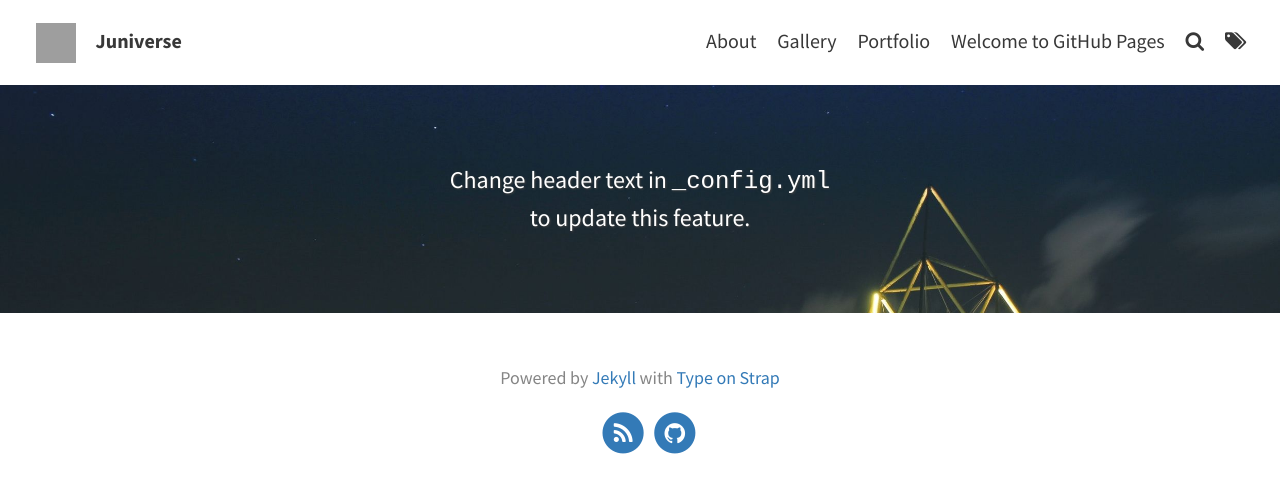
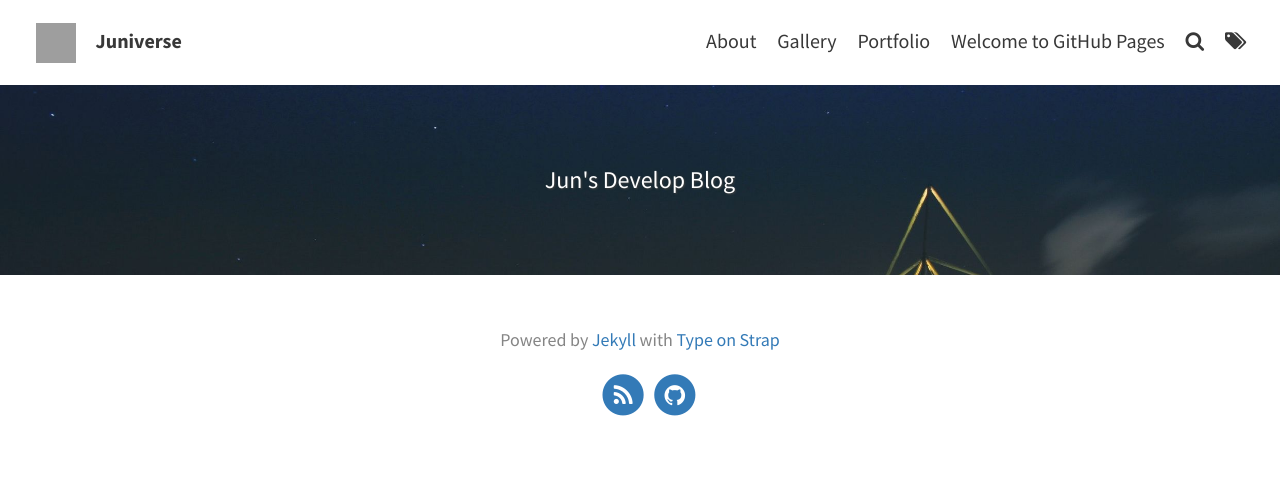
Before and after one commit to juniverse1103/juniverse1103.github.io, a Jekyll site: the page built from index.md, in a window 1280 px wide. Shown: the top 493 px of the page. Built offline with Jekyll 4.4.1, drawn with Linux system fonts in a browser that asks for light colours; our own code applies the rules of GitHub Pages for plain Markdown files; the list of posts is cut into pages by our own code; grey boxes are pictures that could not be loaded.

Commit message:
yml changed

```diff
--- a/_config.yml
+++ b/_config.yml
@@ -15,7 +15,7 @@ theme_settings:
 
   # Header and footer text
   header_text: > #two or three lines to describe your site
-     <p>Change header text in <code>_config.yml</code> <br> to update this feature.</p>
+     <p>Jun's Develop Blog</p>
   header_text_feature_image: assets/img/pexels/triangular.jpeg
   footer_text: >
    Powered by <a href="https://jekyllrb.com/">Jekyll</a> with <a href="https://github.com/sylhare/Type-on-Strap">Type on Strap</a>
```
